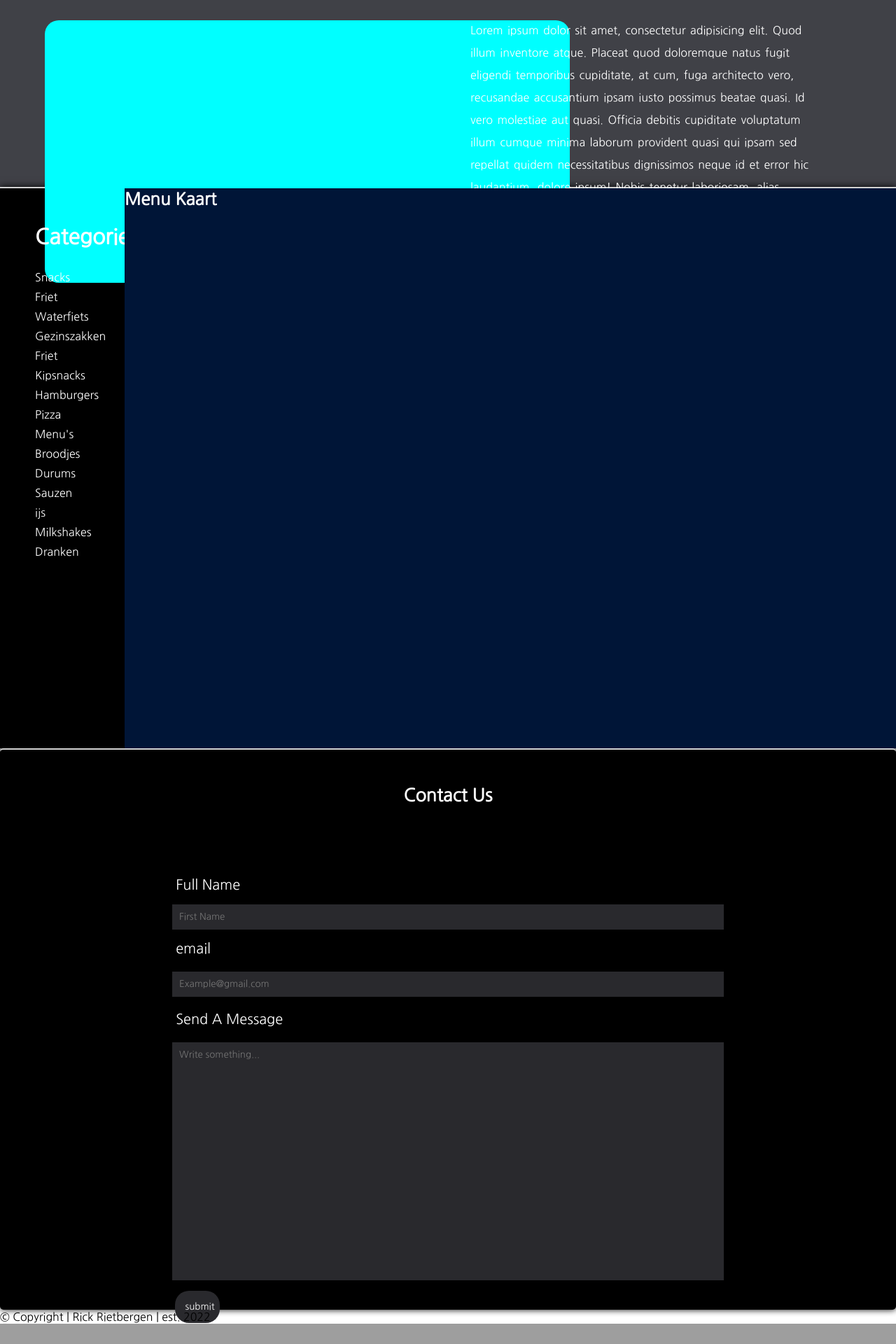
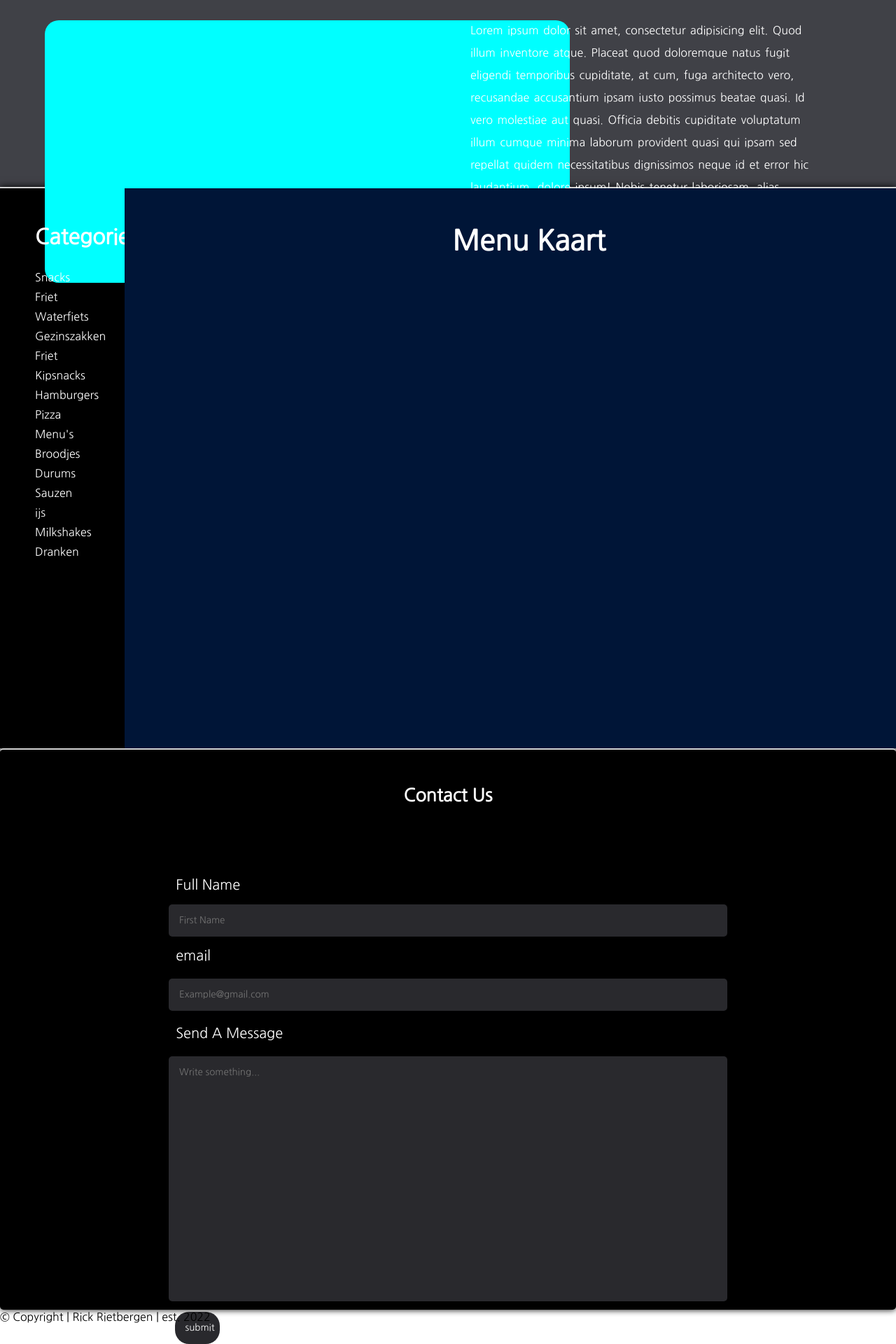
Before and after one commit to RickRietbergen/CRUD-P3, a PHP site: page / in a window 1280 px wide; the page is wider, and only the part inside the window is pictured. Shown: the part 1335-3255 px from the top of that part at 70% size. Before the commit the page ends 3226 px from the top of that part, so only its background shows below. Run offline with PHP 8.4, Linux system fonts and the light colour scheme; data that the repository does not hold is empty.

Commit message:
shopping cart + menu css added

```diff
--- a/CSS/styles.css
+++ b/CSS/styles.css
@@ -205,13 +205,14 @@ footer #footer-all {
   color: #fff;
 }
 
-.container__menu .div__scroll__food .title__items {
+.container__menu .div__scroll__food .title__menu {
   width: 100%;
   height: 5%;
 }
 
-.container__menu .div__scroll__food .title__items h2 {
+.container__menu .div__scroll__food .title__menu h2 {
   margin-left: 42.5%;
+  margin-top: 50px;
   font-size: 40px;
   color: #fff;
 }
@@ -231,8 +232,12 @@ footer #footer-all {
 }
 
 .container__menu .div__scroll__food section .product .shoppingCart {
-  width: 25px;
-  height: 25px;
+  display: block;
+  margin-top: 10px;
+  margin-left: auto;
+  margin-right: auto;
+  width: 60px;
+  height: 60px;
 }
 
 .container__menu .div__scroll__food section img {
@@ -275,11 +280,12 @@ footer #footer-all {
 
 .container__contact form #input__fullname {
   width: 60%;
-  padding: 10px;
+  padding: 15px;
   background-color: #29292d;
   border-style: none;
   color: #fff;
   margin-bottom: 15px;
+  border-radius: 5px;
 }
 
 .container__contact form #label__email {
@@ -292,11 +298,12 @@ footer #footer-all {
 
 .container__contact form #input__email {
   width: 60%;
-  padding: 10px;
+  padding: 15px;
   background-color: #29292d;
   border-style: none;
   color: #fff;
   margin-bottom: 20px;
+  border-radius: 5px;
 }
 
 .container__contact form #label__discription {
@@ -309,12 +316,13 @@ footer #footer-all {
 
 .container__contact form #input__discription {
   width: 60%;
-  padding: 10px;
+  padding: 15px;
   background-color: #29292d;
   border-style: none;
   color: #fff;
   margin-bottom: 15px;
   resize: none;
+  border-radius: 5px;
 }
 
 .container__contact form #click__submit {
```
